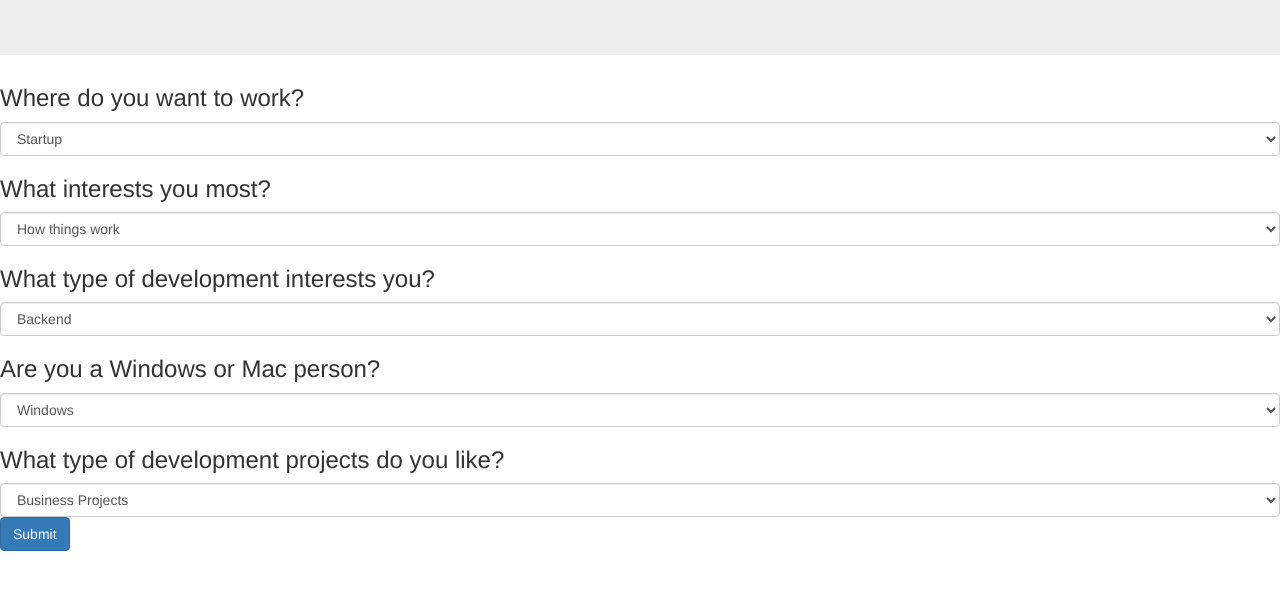
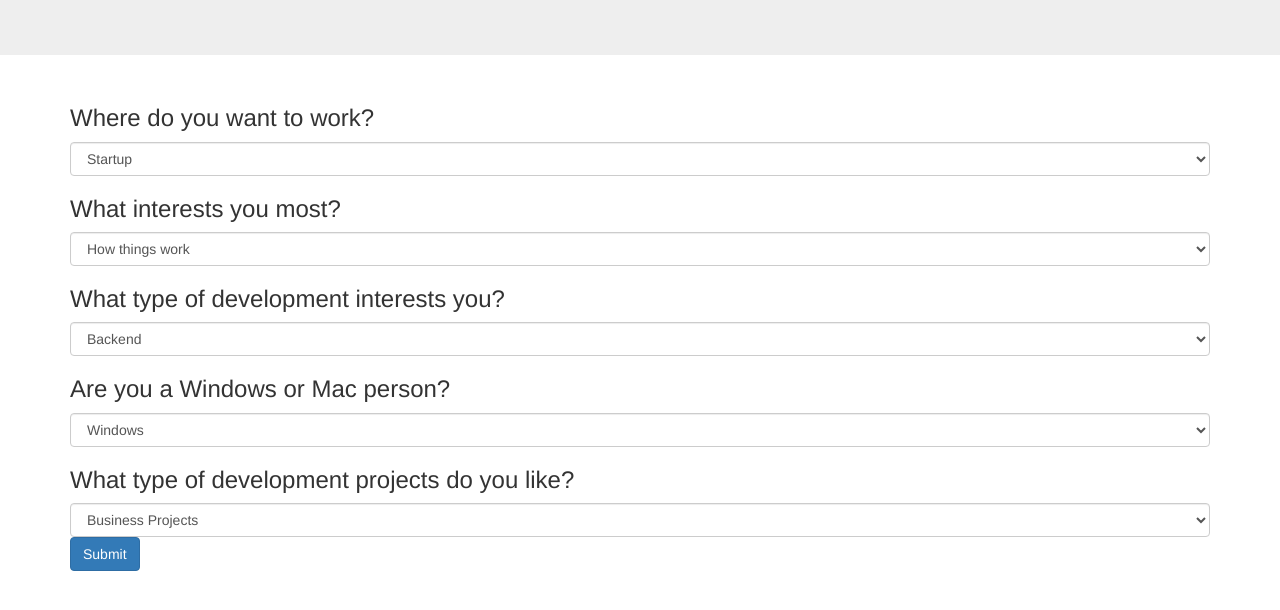
Before and after one commit to eshull/track-suggestor, a plain HTML site: page index.html in a window 1280 px wide. Shown: the part 140-750 px from the top of the page. Drawn offline with nearby package versions, Linux system fonts and the light colour scheme.

Commit message:
fix indentation in html and add div to body to change width of form

```diff
--- a/index.html
+++ b/index.html
@@ -14,6 +14,8 @@
     <div class="jumbotron">
       <h1>Epicodus Tracks <small>Which One is Right for Me?</h1>
     </div>
+    <div class="container">
+
     <form id="theForm">
       <h3>Where do you want to work?</h3>
       <select class="form-control" id="work">
@@ -57,23 +59,8 @@
         <option value="12">Both Business & Mobile</option>
         <option value="0">None of These</option>
       </select>
-
       <button type="submit" class="btn btn-primary">Submit</button>
     </form>
-
-
-    <!-- <div class="container">
-      <form class=".work">
-        <h3>Where do you want to work?</h3>
-        <select class="form-control" id="work">
-          <option value="answer1">csharp</option>
-          <option value="answer2">ruby</option>
-          <option value="answer3">react</option>
-          <option value="answer4">none</option>
-        </select>
-        <input type="submit" id="bloodSubmit" class="form-control">
-</form> -->
-
 
     <div class="noResult">
       <div class=".notADeveloper">
@@ -96,6 +83,6 @@
       </div>
     </div>
 
-
+    </div>
   </body>
 </html>
```
Lines whose indentation alone changed are shown as unchanged.
